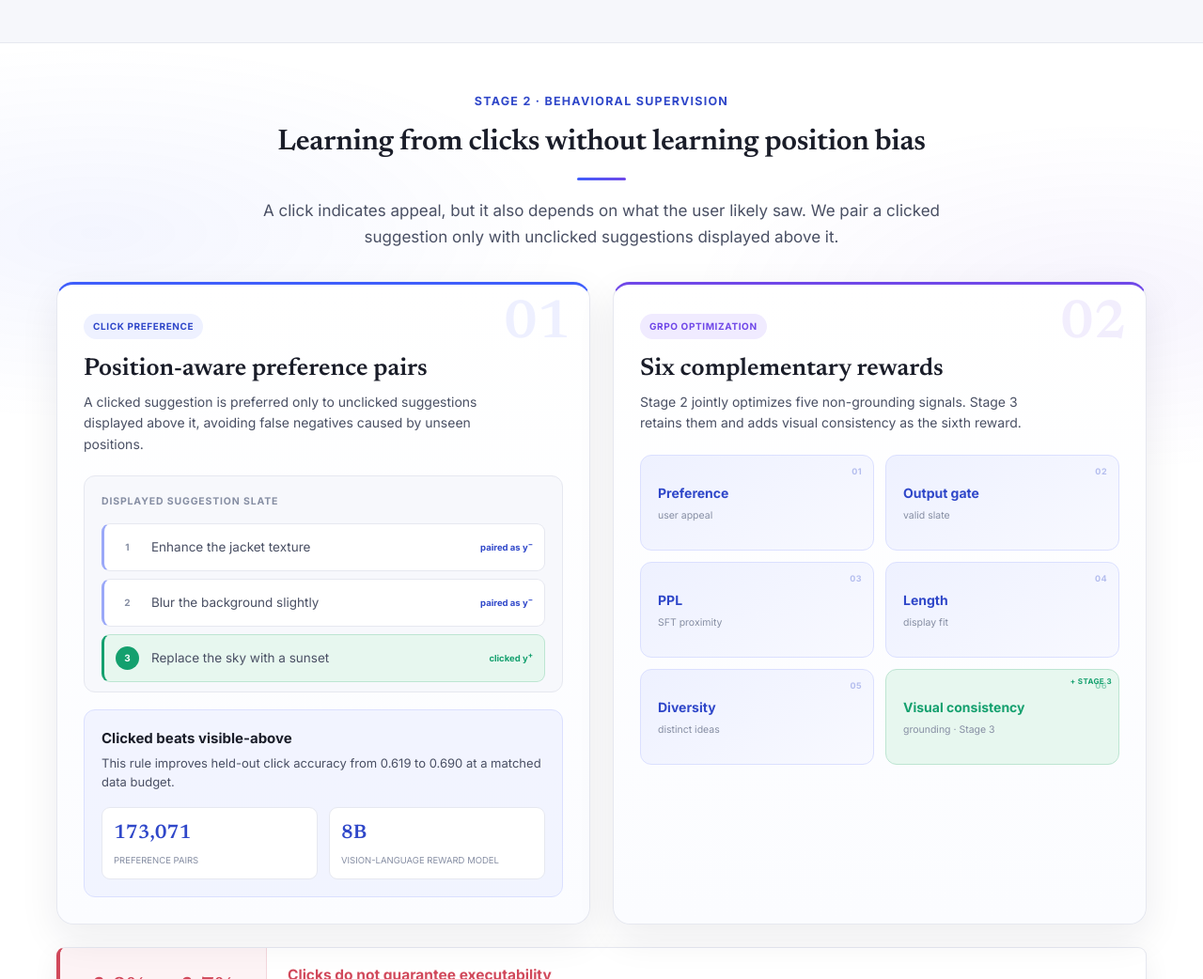
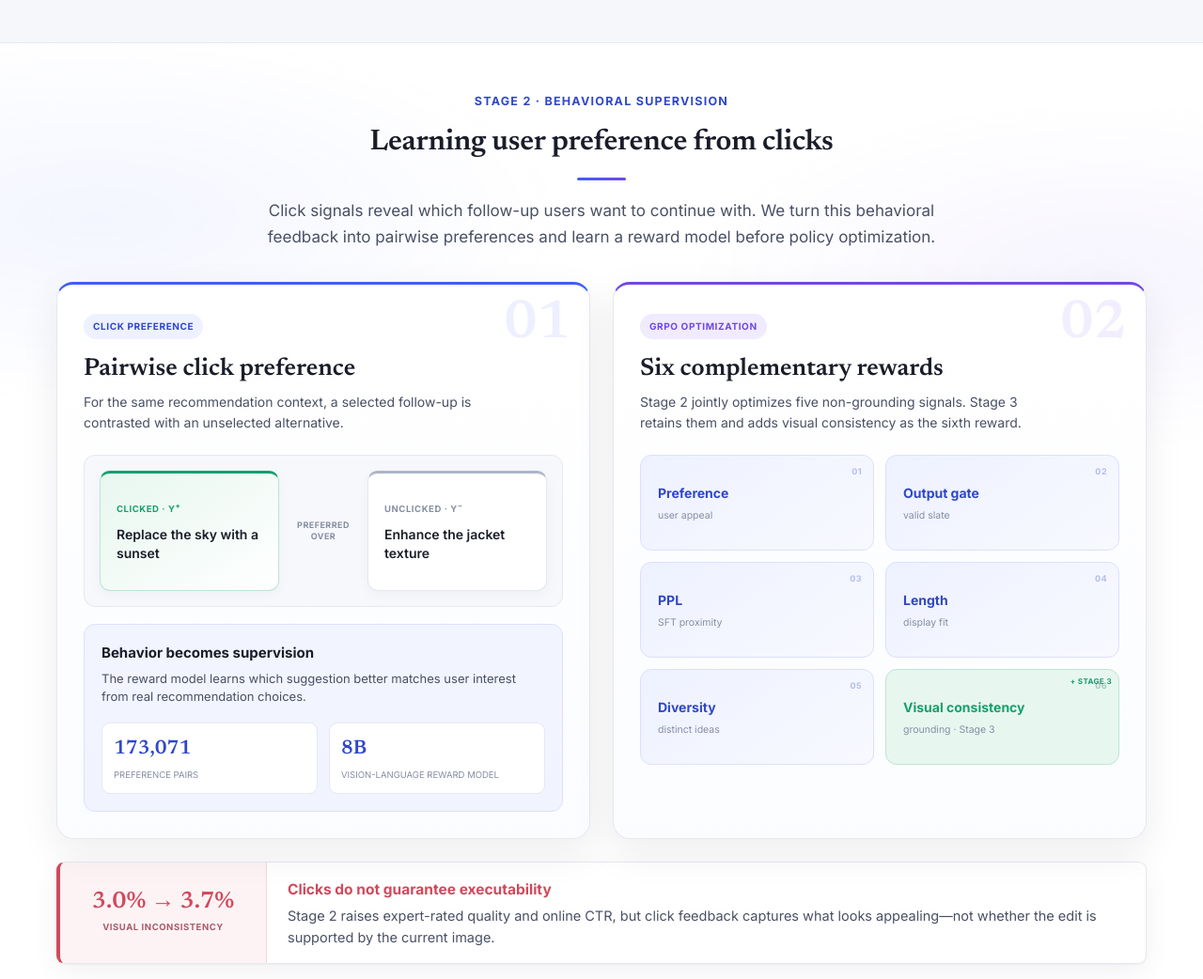
Before and after one commit to What-to-Edit-Next/What-to-Edit-Next.github.io, a plain HTML site: page index.html in a window 1280 px wide. Shown: the part 4480-5522 px from the top of the page at 94% size. Drawn offline with nearby package versions, Linux system fonts and the light colour scheme.

Commit message:
Simplify click-preference explanation

```diff
--- a/css/style.css
+++ b/css/style.css
@@ -891,52 +891,40 @@ h1.title { max-width: 1040px; }
 .grpo-panel .stage2-label { color: #7048e8; background: #f0ebff; }
 .stage2-panel > h3 { position: relative; z-index: 1; margin: 17px 0 8px; font-family: var(--serif); font-size: 26px; line-height: 1.2; }
 .stage2-panel > p { position: relative; z-index: 1; max-width: 48ch; margin: 0; color: var(--ink-soft); font-size: 14px; line-height: 1.6; }
-.slate-panel {
+.preference-pair {
   position: relative;
   z-index: 1;
+  display: grid;
+  grid-template-columns: minmax(0, 1fr) 74px minmax(0, 1fr);
+  align-items: center;
+  gap: 10px;
   margin-top: 22px;
-  padding: 18px 18px 10px;
+  padding: 16px;
   background: #f7f8fc;
   border: 1px solid var(--line);
   border-radius: 12px;
 }
-.slate-title {
-  display: block;
-  margin-bottom: 14px;
-  color: var(--ink-faint);
-  font-size: 10.5px;
-  font-weight: 800;
-  letter-spacing: .08em;
-  text-transform: uppercase;
-}
-.suggestion-row {
-  display: grid;
-  grid-template-columns: 28px 1fr auto;
-  align-items: center;
-  gap: 10px;
-  margin-top: 8px;
-  padding: 12px;
+.preference-choice {
+  min-height: 128px;
+  display: flex;
+  flex-direction: column;
+  justify-content: center;
+  padding: 17px;
   background: #fff;
   border: 1px solid var(--line);
-  border-left: 3px solid #9aa8f8;
-  border-radius: 9px;
+  border-top: 3px solid #aeb5c8;
+  border-radius: 11px;
+  box-shadow: 0 4px 14px rgba(20, 25, 45, .04);
 }
-.suggestion-row > span {
-  width: 25px;
-  height: 25px;
-  display: grid;
-  place-items: center;
-  color: var(--ink-faint);
-  background: #fff;
-  border-radius: 50%;
-  font-size: 10px;
-  font-weight: 700;
+.preference-choice.clicked {
+  background: linear-gradient(145deg, var(--ours-soft), #fff);
+  border-color: #bde5d2;
+  border-top-color: var(--ours);
 }
-.suggestion-row p { margin: 0; color: var(--ink-soft); font-size: 13.5px; }
-.suggestion-row em { color: var(--accent-dark); font-size: 9.5px; font-style: normal; font-weight: 700; }
-.suggestion-row.clicked { background: var(--ours-soft); border-color: #bde5d2; border-left-color: var(--ours); }
-.suggestion-row.clicked > span { color: #fff; background: var(--ours); }
-.suggestion-row.clicked em { color: var(--ours); }
+.preference-choice > span { color: var(--ink-faint); font-size: 9.5px; font-weight: 800; letter-spacing: .06em; text-transform: uppercase; }
+.preference-choice.clicked > span { color: var(--ours); }
+.preference-choice p { margin: 9px 0 0; color: var(--ink); font-size: 14px; font-weight: 600; line-height: 1.45; }
+.preference-divider { color: var(--ink-faint); font-size: 9px; font-weight: 800; letter-spacing: .05em; line-height: 1.35; text-align: center; text-transform: uppercase; }
 .pair-summary {
   position: relative;
   z-index: 1;
@@ -1161,8 +1149,8 @@ h1.title { max-width: 1040px; }
   .headline-stat { min-height: 112px; }
   .pipeline-summary { grid-template-columns: 1fr; gap: 4px; }
   .pipeline-summary i { transform: rotate(90deg); text-align: center; }
-  .suggestion-row { grid-template-columns: 26px 1fr; }
-  .suggestion-row em { grid-column: 2; }
+  .preference-pair { grid-template-columns: 1fr; }
+  .preference-choice { min-height: 108px; }
   .reward-row { grid-template-columns: 1fr 1fr; }
   .stage2-panel { padding: 22px; }
   .stage2-warning { grid-template-columns: 1fr; gap: 0; padding: 0; }
--- a/index.html
+++ b/index.html
@@ -19,7 +19,7 @@
 <script defer src="https://cdn.jsdelivr.net/npm/katex@0.16.11/dist/katex.min.js" crossorigin="anonymous"></script>
 <script defer src="https://cdn.jsdelivr.net/npm/katex@0.16.11/dist/contrib/auto-render.min.js" crossorigin="anonymous"></script>
 <link rel="icon" href="favicon.svg" type="image/svg+xml">
-<link rel="stylesheet" href="css/style.css?v=12">
+<link rel="stylesheet" href="css/style.css?v=13">
 </head>
 <body>
 
@@ -167,7 +167,7 @@
         <span class="stage-num">Stage 2</span>
         <div class="stage-icon">↗</div>
         <h3>Click-preference RL</h3>
-        <p>Learn actual user preference from position-aware click pairs while protecting format, proximity, length, and diversity.</p>
+        <p>Learn actual user preference from click pairs while protecting format, proximity, length, and diversity.</p>
         <small>173,071 preference pairs</small>
       </article>
       <article class="stage-item stage-ground">
@@ -211,25 +211,30 @@
 <section id="click-alignment">
   <div class="wrap-wide">
     <p class="eyebrow">Stage 2 · Behavioral supervision</p>
-    <h2 class="sec">Learning from clicks without learning position bias</h2>
-    <p class="stage2-lead">A click indicates appeal, but it also depends on what the user likely saw. We pair a clicked suggestion only with unclicked suggestions displayed above it.</p>
+    <h2 class="sec">Learning user preference from clicks</h2>
+    <p class="stage2-lead">Click signals reveal which follow-up users want to continue with. We turn this behavioral feedback into pairwise preferences and learn a reward model before policy optimization.</p>
 
     <div class="stage2-columns">
       <article class="stage2-panel click-preference-panel">
         <span class="stage2-label">Click preference</span>
-        <h3>Position-aware preference pairs</h3>
-        <p>A clicked suggestion is preferred only to unclicked suggestions displayed above it, avoiding false negatives caused by unseen positions.</p>
+        <h3>Pairwise click preference</h3>
+        <p>For the same recommendation context, a selected follow-up is contrasted with an unselected alternative.</p>
 
-        <div class="slate-panel">
-          <span class="slate-title">Displayed suggestion slate</span>
-          <div class="suggestion-row paired"><span>1</span><p>Enhance the jacket texture</p><em>paired as y<sup>−</sup></em></div>
-          <div class="suggestion-row paired"><span>2</span><p>Blur the background slightly</p><em>paired as y<sup>−</sup></em></div>
-          <div class="suggestion-row clicked"><span>3</span><p>Replace the sky with a sunset</p><em>clicked y<sup>+</sup></em></div>
+        <div class="preference-pair" aria-label="Example click-preference pair">
+          <div class="preference-choice clicked">
+            <span>Clicked · y<sup>+</sup></span>
+            <p>Replace the sky with a sunset</p>
+          </div>
+          <div class="preference-divider">preferred over</div>
+          <div class="preference-choice unclicked">
+            <span>Unclicked · y<sup>−</sup></span>
+            <p>Enhance the jacket texture</p>
+          </div>
         </div>
 
         <div class="pair-summary">
-          <h4>Clicked beats visible-above</h4>
-          <p>This rule improves held-out click accuracy from 0.619 to 0.690 at a matched data budget.</p>
+          <h4>Behavior becomes supervision</h4>
+          <p>The reward model learns which suggestion better matches user interest from real recommendation choices.</p>
           <dl>
             <div><dt>173,071</dt><dd>preference pairs</dd></div>
             <div><dt>8B</dt><dd>vision-language reward model</dd></div>
```
